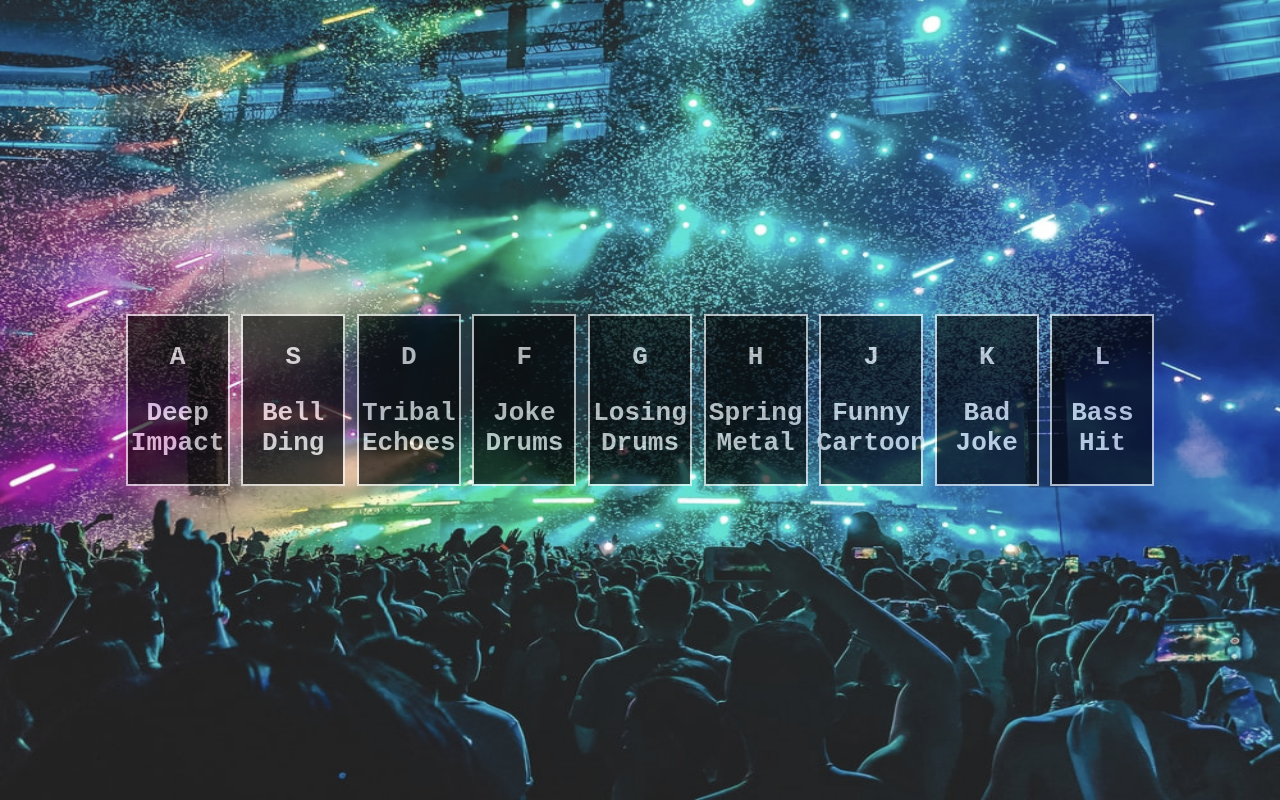
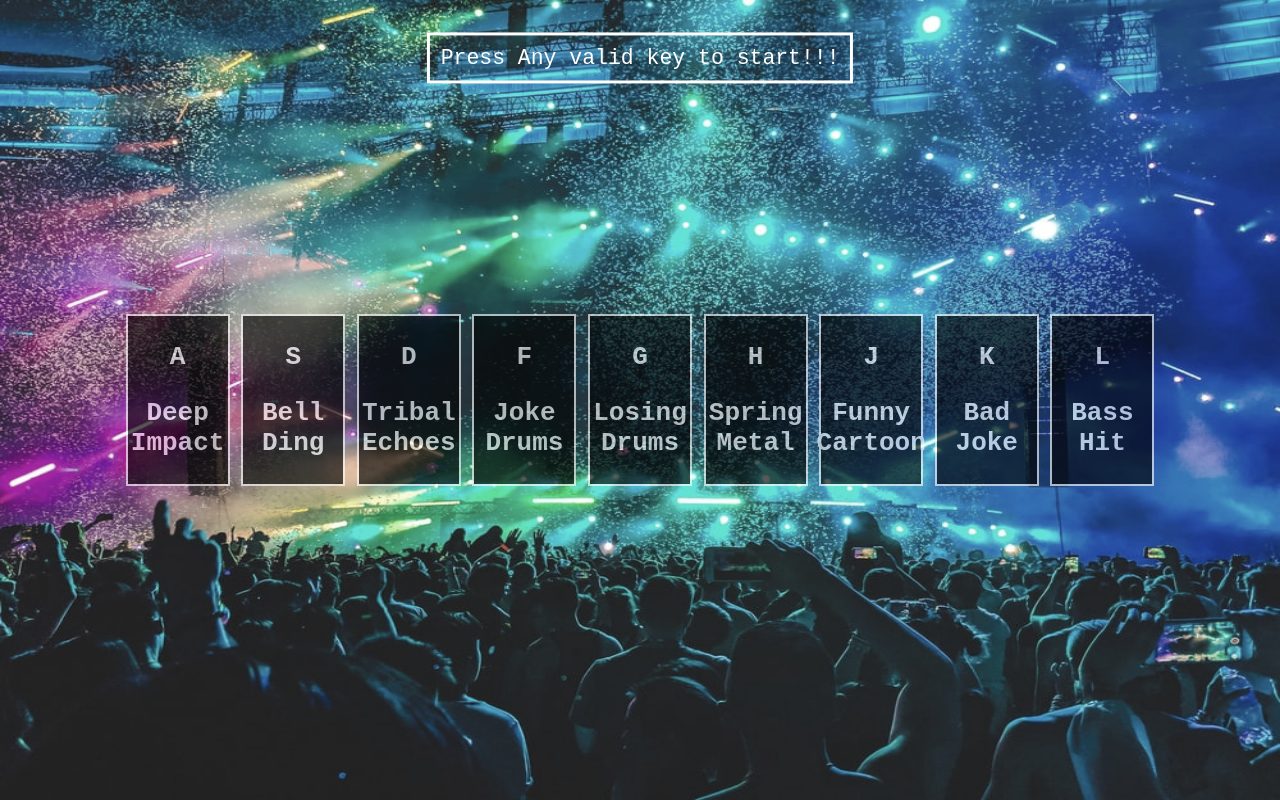
Before and after one commit to MoonHack2077/Drum, a plain HTML site: page index.html in a window 1280 px wide. Drawn offline with Linux system fonts and the light colour scheme.

Commit message:
little changes more and readygit checkout feature/Add-indication

```diff
--- a/index.html
+++ b/index.html
@@ -10,6 +10,9 @@
 <body>
     <section class="container">
         <img class="background" src="./BackGround/background.jpg">
+        <div class="indication">
+            <span>Press Any valid key to start!!!</span>
+        </div>
         <section class="sounds">
             <div data-key="65" class="key">
                 <span class="onPlay">A</span>
--- a/index.js
+++ b/index.js
@@ -8,6 +8,7 @@ document.addEventListener('DOMContentLoaded',()=>{
 
 
     const background = document.querySelector('.background');
+    const indication = document.querySelector('.indication');
 
     function clip (e){
         const key = document.querySelector(`.key[data-key="${e.keyCode}"]`);
@@ -27,6 +28,7 @@ document.addEventListener('DOMContentLoaded',()=>{
             key.style.backgroundImage= 'none';
         })
 
+        indication.style.opacity= '0'
         background.classList.add('gray');
         key.classList.add('playing');
         audio.currentTime = 0;
--- a/style.css
+++ b/style.css
@@ -8,6 +8,7 @@
 .container{
     width: 100%;
     height: 100vh;
+    position: relative;
     display: grid;
     place-items: center;
 }
@@ -18,6 +19,26 @@
     filter: grayscale(0.5);
     transition: all 0.5s;
 }
+.indication{
+    position: absolute;
+    top: 1.5em;
+    padding: 0.5em;
+    width: max-content;
+    height: auto;
+    outline: 2px solid #fff;
+    font-size: 1.1em;
+    color: #fff;
+    transition: opacity 1.5s;
+}
+
+@media screen and (min-width:700px) {
+    .indication{
+        top: 3em;
+        transform: scale(1.5);
+    }
+}
+
+
 
 .sounds{
     width: auto;
@@ -44,7 +65,7 @@
     font-weight:bold;
     color: #fff;
     font-size: 2em;
-    transition: all .4s;
+    transition: all ease .4s;
 }
 .playing{
     transform: scale(1.1);
```
